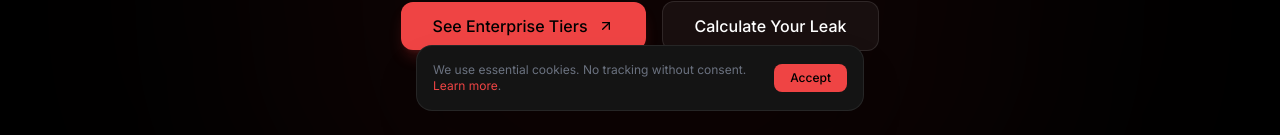
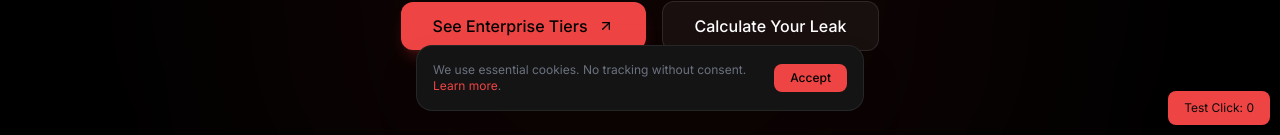
Before and after one commit to Aakibkhan07/ai.trademetrix.tech, a Next.js app: page /enterprise in a window 1280 px wide. Shown: the part 665-800 px from the top of the page. Built offline with nearby package versions, Linux system fonts and the light colour scheme; no server answers.

Commit message:
Add test button to debug JS hydration on enterprise page

```diff
--- a/src/app/enterprise/page.tsx
+++ b/src/app/enterprise/page.tsx
@@ -168,10 +168,16 @@ export default function EnterprisePage() {
 
   const inr = (n: number) => `₹${Math.round(n).toLocaleString('en-IN')}`;
 
+  const [clicked, setClicked] = useState(0);
+
   return (
     <ModalProvider>
       <Navbar />
       <MarketTicker />
+
+      <div style={{ position: 'fixed', bottom: 10, right: 10, zIndex: 9999, background: '#ef4444', color: '#0A0A0A', padding: '8px 16px', borderRadius: 8, fontSize: 12, cursor: 'pointer' }} onClick={() => setClicked(c => c + 1)}>
+        Test Click: {clicked}
+      </div>
 
       <DemoModal />
       <AuthModal />
```
